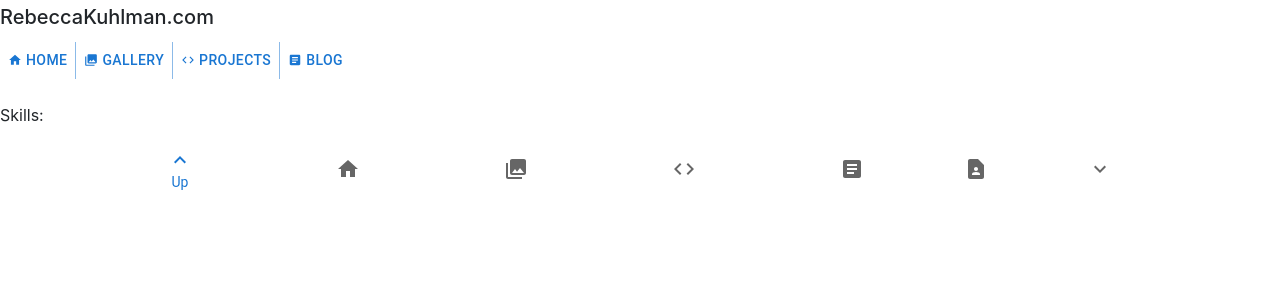
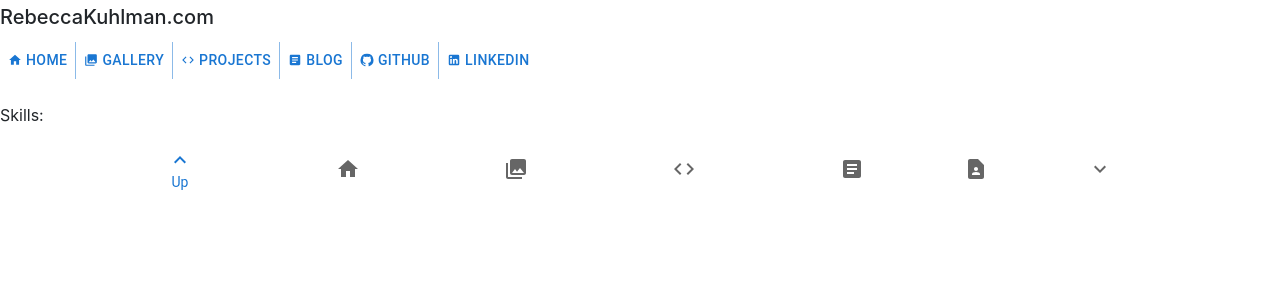
Before and after one commit to RebeccaEKuhlman/RK-Portfolio-Website, a React (Create React App) app: page / in a window 1280 px wide. Shown: the top 300 px of the page. Built offline with nearby package versions, Linux system fonts and the light colour scheme; the HTML template or start-up script is replaced by a standard one.

Commit message:
Additional Icons

```diff
--- a/src/components/TopNav.jsx
+++ b/src/components/TopNav.jsx
@@ -4,6 +4,8 @@ import HomeIcon from '@mui/icons-material/Home';
 import CollectionsIcon from '@mui/icons-material/Collections';
 import CodeIcon from '@mui/icons-material/Code';
 import ArticleIcon from '@mui/icons-material/Article';
+import GitHubIcon from '@mui/icons-material/GitHub';
+import LinkedInIcon from '@mui/icons-material/LinkedIn';
 export const TopNav = () =>{
 
     return <div>
@@ -13,6 +15,8 @@ export const TopNav = () =>{
             <Button> <CollectionsIcon sx={{ mr: 0.5 }} fontSize="inherit" />Gallery</Button>
             <Button><CodeIcon sx={{ mr: 0.5 }} fontSize="inherit" />Projects</Button>
             <Button><ArticleIcon sx={{ mr: 0.5 }} fontSize="inherit" />Blog</Button>
+            <Button><GitHubIcon sx={{ mr: 0.5 }} fontSize="inherit" />Github</Button>
+            <Button><LinkedInIcon sx={{ mr: 0.5 }} fontSize="inherit" />LinkedIn</Button>
         </ButtonGroup>
   </div>
 }
--- a/src/components/homePage.jsx
+++ b/src/components/homePage.jsx
@@ -5,11 +5,7 @@ export const HomePage = () => {
 
     return <div>
 
-        {/** TODO: Contact Info top in buttons: github, resume
-         * https://www.linkedin.com/in/rebecca-kuhlman-8bab731a0/
-         * import LinkedInIcon from '@mui/icons-material/LinkedIn';
-         * https://github.com/RebeccaEKuhlman
-         * DIG website?
+        {/** button resume
         */}
         <TopNav />
         {/** TODO: Cute artist BQ, highlighted skills*/}
```
